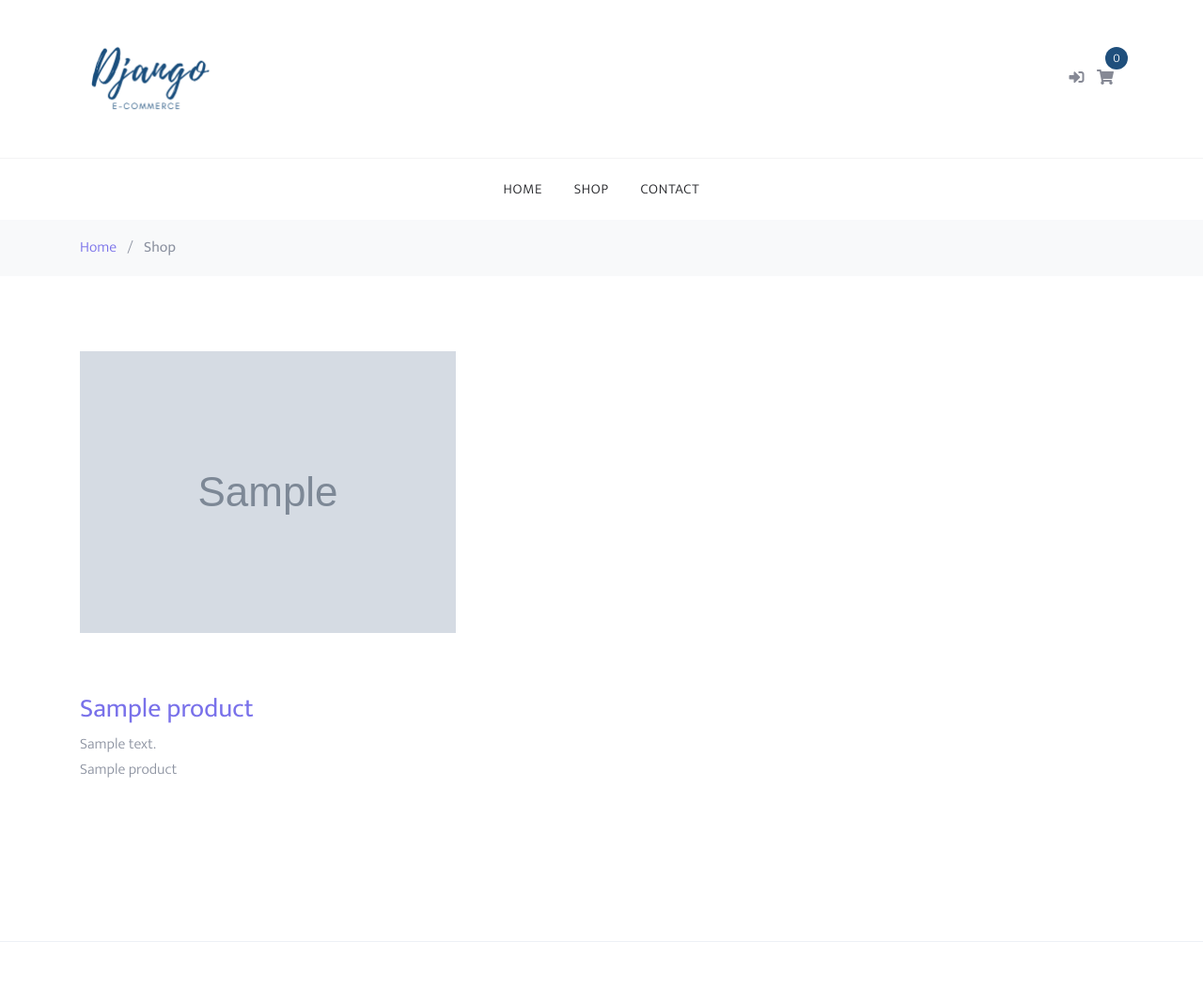
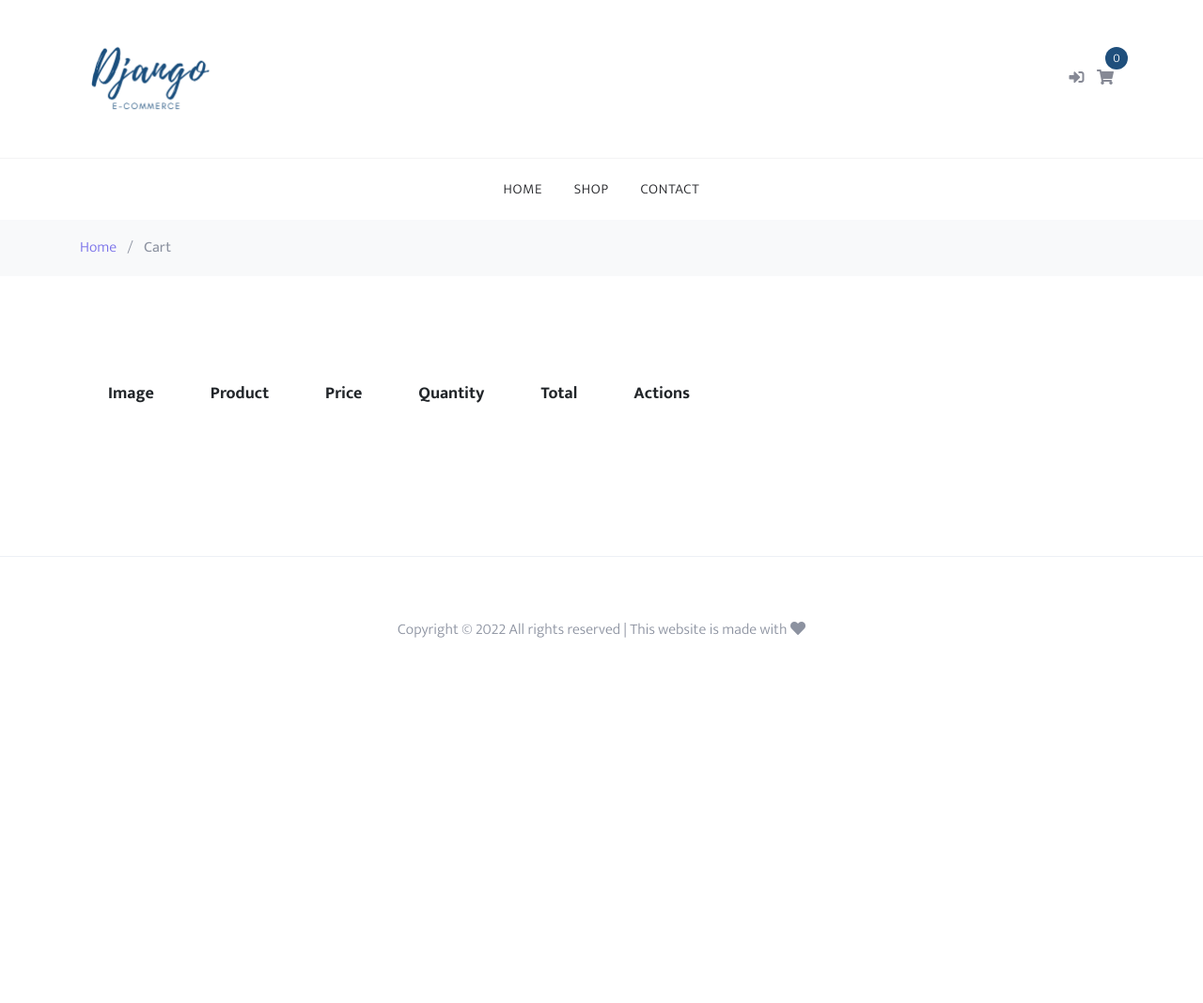
Before and after one commit to ezequieledjuarez/DjangoEcommerce, a Django app: page /cart/ in a window 1280 px wide. Shown: the top 1068 px of the page at 94% size. After the commit the page ends 679 px from the top, so only its background shows below. Run offline with Django 4.2, Linux system fonts and the light colour scheme; tables that the repository leaves empty hold one stand-in row (values such as "Sample post"); grey boxes marked "Sample" are stand-in pictures; lists and menus that the app fills with data are empty; some libraries are stand-ins or nearby versions.

Commit message:
Cart view

```diff
--- a/ecommerce/cart/models.py
+++ b/ecommerce/cart/models.py
@@ -54,6 +54,9 @@
     def get_absolute_url(self):
         return reverse("cart:product-detail", kwargs={'slug': self.slug})
 
+    def get_price(self):
+        return "{:.2f}".format(self.price/100)
+
 class OrderItem(models.Model):
     order=models.ForeignKey("Order", related_name='items', on_delete=models.CASCADE)
     product=models.ForeignKey(Product, on_delete=models.CASCADE)
--- a/ecommerce/cart/urls.py
+++ b/ecommerce/cart/urls.py
@@ -4,6 +4,7 @@
 app_name='cart'
 
 urlpatterns=[
-    path('', views.ProductListView.as_view(), name='product-list'),
-    path('<slug>/', views.ProductDetailView.as_view(), name='product-detail')
+    path('', views.CartView.as_view(), name='summary'),
+    path('shop/', views.ProductListView.as_view(), name='product-list'),
+    path('shop/<slug>/', views.ProductDetailView.as_view(), name='product-detail')
 ]
--- a/ecommerce/cart/views.py
+++ b/ecommerce/cart/views.py
@@ -56,3 +56,10 @@
         context = super(ProductDetailView, self).get_context_data(**kwargs)
         context['product'] = self.get_object()
         return context
+
+class CartView(generic.TemplateView):
+    template_name='cart/cart.html'
+    def get_context_data(self, *args, **kwargs):
+        context=super(CartView, self).get_context_data(**kwargs)
+        context["order"]= get_or_set_order_session(self.request)
+        return context
--- a/ecommerce/src/templates/base.html
+++ b/ecommerce/src/templates/base.html
@@ -65,7 +65,7 @@
                                     {% endif %}
                                 </li>
                                 <li>
-                                    <a href="/" class="site-cart">
+                                    <a href="{% url 'cart:summary' %} " class="site-cart">
                                         <span><i class="fas fa-shopping-cart"></i></span>
                                         <span class="count">0</span>
                                     </a>
--- /dev/null
+++ b/ecommerce/src/templates/cart/cart.html
@@ -0,0 +1,79 @@
+{% extends "base.html" %}
+
+{% block content %}
+
+<div class="bg-light py-3">
+    <div class="container">
+        <div class="row">
+            <div class="col-md-12 mb-0">
+                <a href = {% url 'home' %}>Home</a>
+                <span class="mx-2 mb-0">/</span>
+                <strong class="text-block">Cart</strong>
+            </div>
+        </div>
+    </div>
+</div>
+
+<div class="site-section">
+    <div class="container">
+        <div class="row mb-5">
+            <div class="col-md-12">
+                <div class="site-blocks-table">
+                    <table>
+                        <thead>
+                            <tr>
+                                <th>Image</th>
+                                <th>Product</th>
+                                <th>Price</th>
+                                <th>Quantity</th>
+                                <th>Total</th>
+                                <th>Actions</th>
+                            </tr>
+                        </thead>
+                        <tbody>
+                            {% for item in order.items.all %}
+                            <tr>
+                                <td = class="product-thumbnail">
+                                    <img src="{{ item.product.image.url }}" class="img-fluid">
+                                </td>
+                                <td class="product-name">
+                                    <h2 class="h5 text-black"> {{ item.product.title }}</h2>
+                                    <small> Size: {{ item.size.name }}</small>
+                                    <small> Color: {{ item.color.name }}</small>
+                                </td>
+                                <td>0</td>
+                                <td>
+                                    <div class="input-group mb-3" styles="max-width: 120px;">
+                                        <div class="input-group-pretend">
+                                            <a href="#" class="btn btn-outline-primary">
+                                                &minus;
+                                            </a>
+                                        </div>
+                                        <input type="text" class="form-control text-center"
+                                        value="{{item.quantity}}"
+                                        >
+                                        <div class="input-group-append">
+                                            <a href="#" class="btn btn-outline-primary">
+                                                &plus;
+                                            </a>
+                                        </div>
+                                    </div>
+                                </td>
+                                <td>
+                                    $0
+                                </td>
+                                <td>
+                                    <a href="#" class="btn btn-primary btn-sm">X</a>
+                                </td>
+                            </tr>
+                            {% endfor%}
+                        </tbody>
+                    </table>
+                </div>
+            </div>
+
+        </div>
+    </div>
+</div>
+
+{% endblock content %}
```
